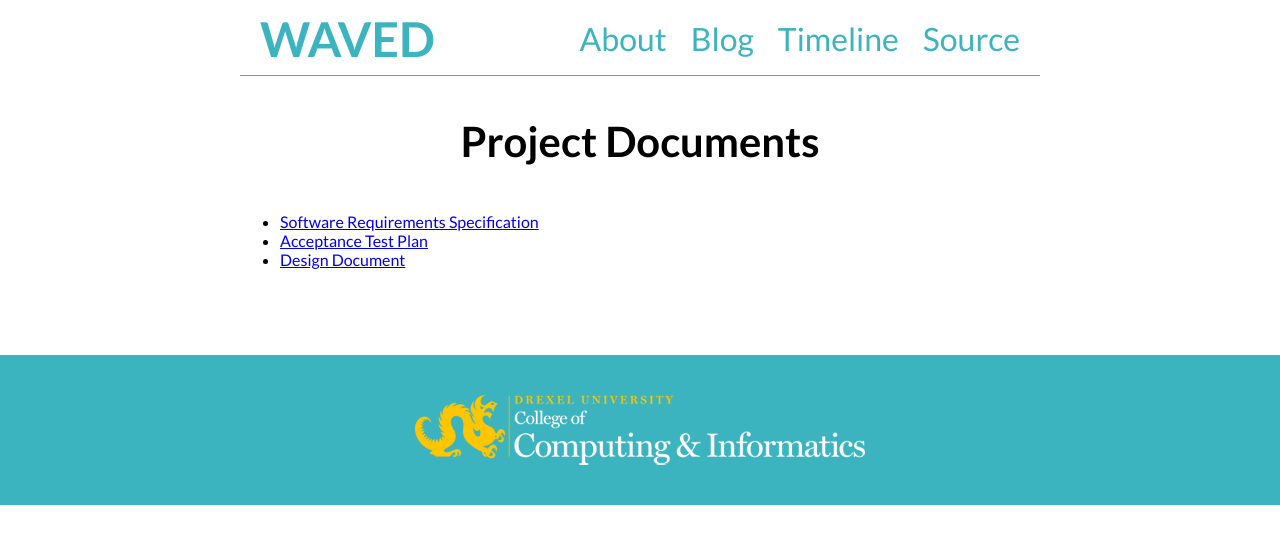
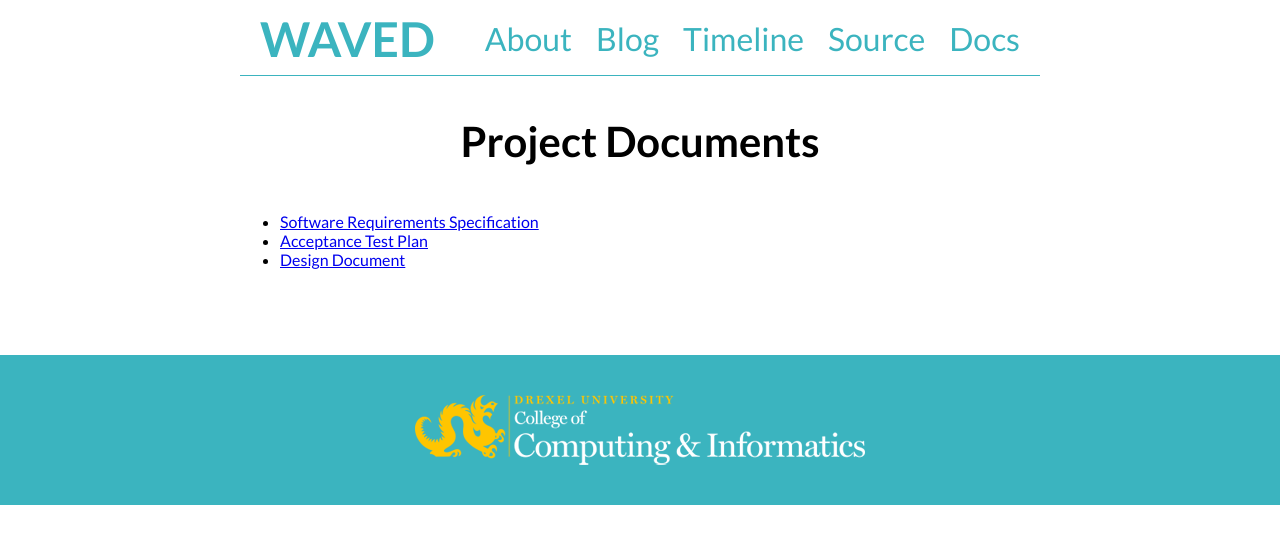
Before and after one commit to KSHSK/WAVED, a Jekyll site: the page built from documents.html, in a window 1280 px wide. Shown: the top 544 px of the page. Built offline with Jekyll 4.4.1, drawn with Linux system fonts in a browser that asks for light colours.

Commit message:
Docs link on page header template

```diff
--- a/_layouts/page.html
+++ b/_layouts/page.html
@@ -18,6 +18,7 @@
     	<nav>
     		<ul>
 				<li id="project-title"><a id="home-logo-link" href="index.html">WAVED</a></li>
+				<li class="nav-link"><a href="documents.html">Docs</a></li>
 				<li class="nav-link"><a href="https://github.com/KSHSK/WAVED/tree/master" target="_blank">Source</a></li>
 				<li class="nav-link"><a href="timeline.html">Timeline</a></li>
 				<li class="nav-link"><a href="blog.html">Blog</a></li>
```
